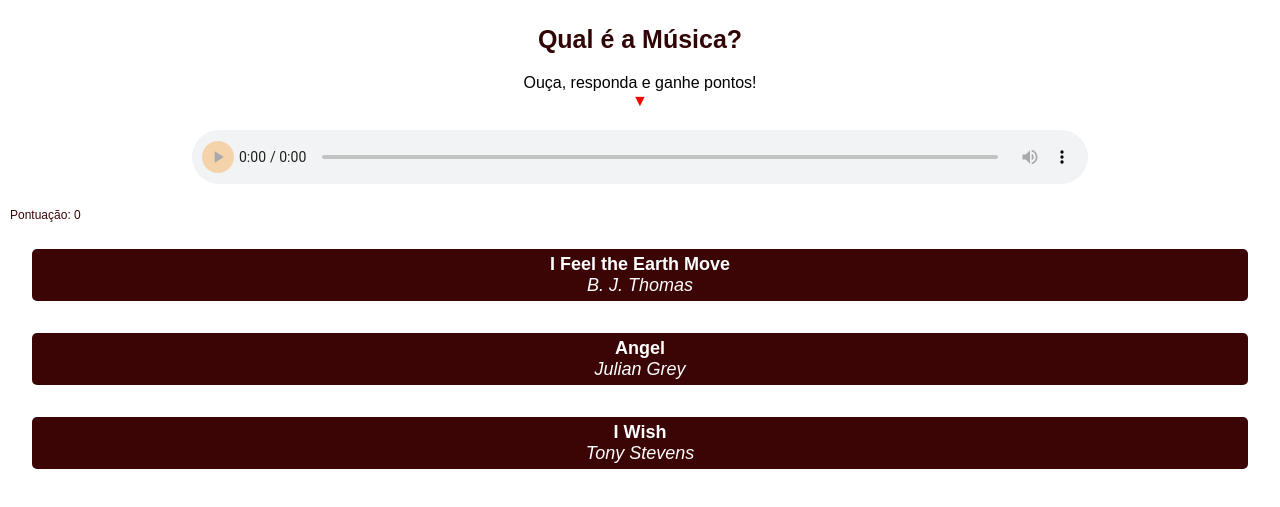
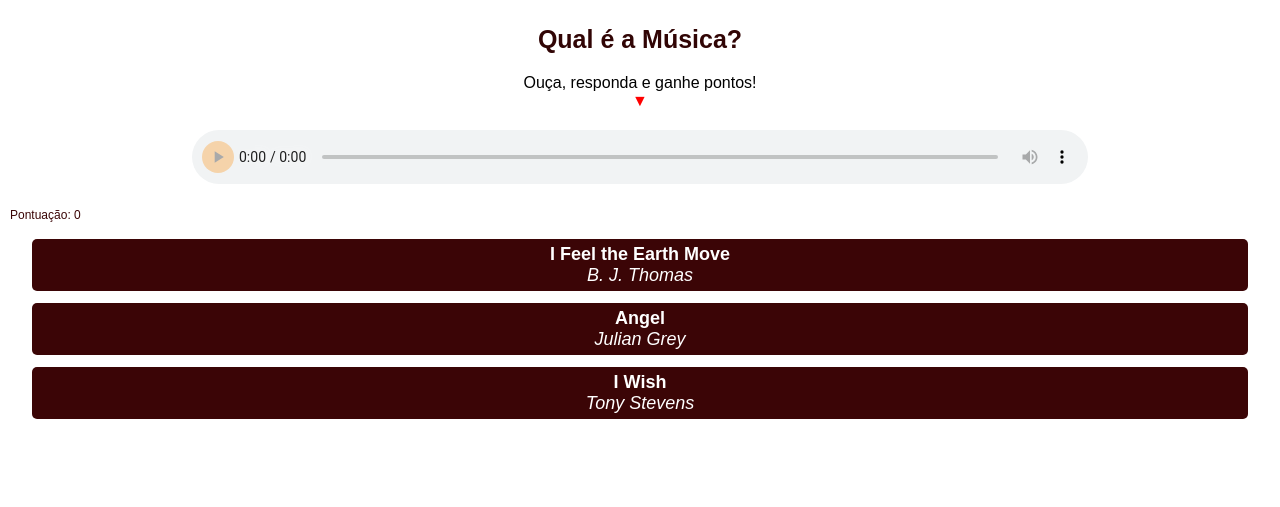
Before and after one commit to passatempomusical/qual1, a plain HTML site: page index.html in a window 1280 px wide. Shown: the part 135-642 px from the top of the page. Drawn offline with Linux system fonts and the light colour scheme.

Commit message:
Update index.html

```diff
--- a/index.html
+++ b/index.html
@@ -100,7 +100,7 @@
             display: block;
             width: 95%;
             /* Ajuste a largura conforme o tamanho da tela */
-            margin: 15px 5px;
+            margin: 5px 5px;
             padding: 5px;
             font-size: 18px;
             background-color: #3b0506;
```
